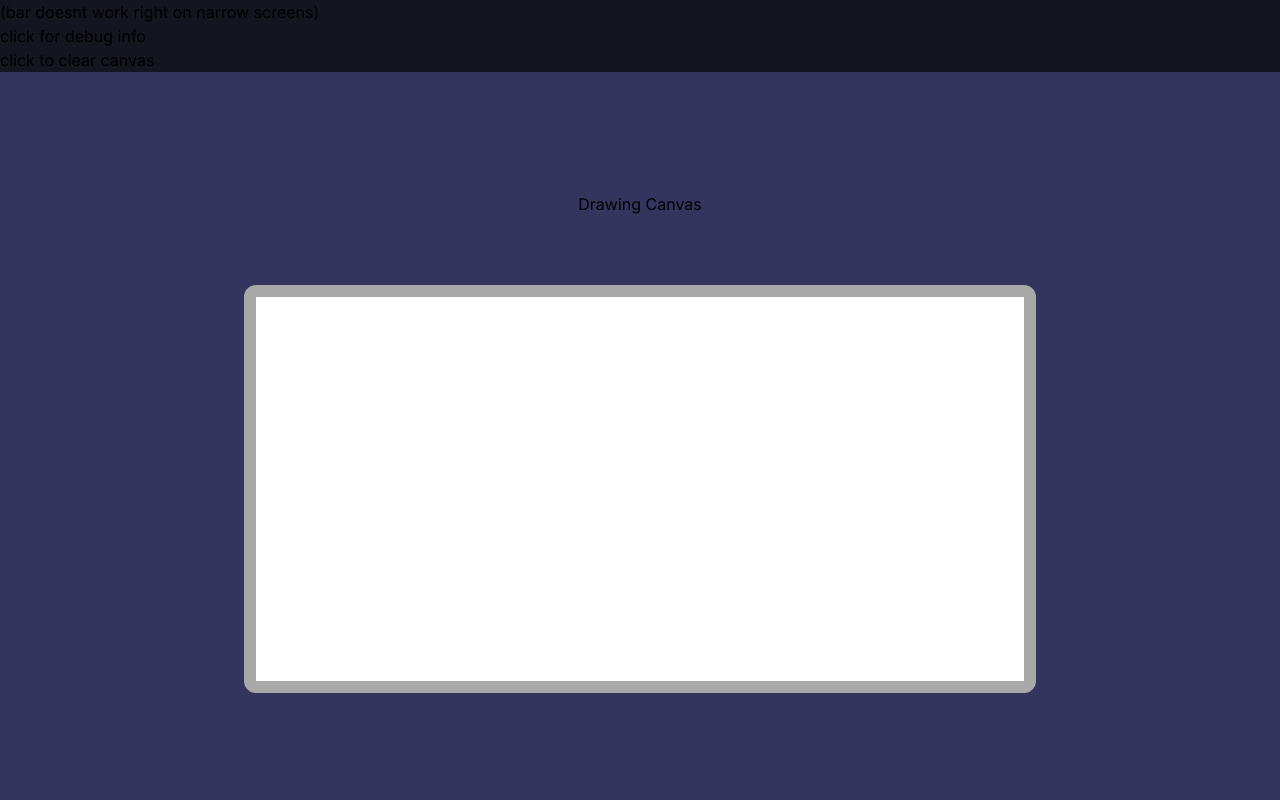
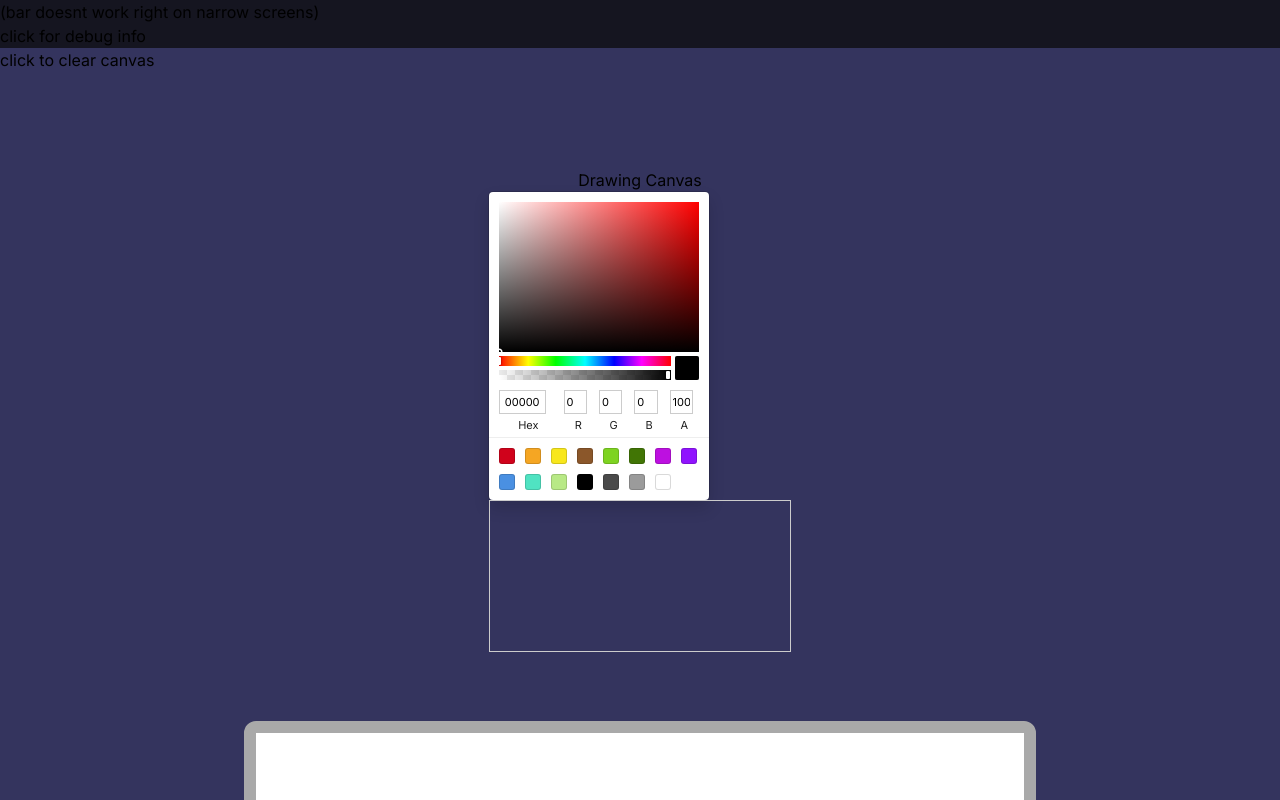
Before and after one commit to pixe-art/pix-e-web, a Next.js app: page /art-tool in a window 1280 px wide. Shown: the top 800 px of the page. Built offline with nearby package versions, Linux system fonts and the light colour scheme.

Commit message:
react color palette

```diff
--- /dev/null
+++ b/src/app/art-tool/colorPalette.jsx
@@ -0,0 +1,8 @@
+import React from 'react';
+import { SketchPicker } from 'react-color';
+
+const ColorPalette = ({color, onChangeComplete}) => (
+    <SketchPicker color = {color} onChangeComplete = {onChangeComplete} />
+);
+
+export default ColorPalette;
--- a/src/app/art-tool/view.jsx
+++ b/src/app/art-tool/view.jsx
@@ -2,26 +2,16 @@
 import "../globals.css"
 import "./tempStyles.css"
 import { getCords } from "@/utilities";
+import React,{useState} from "react";
+import ColorPalette from "./colorPalette";
+import { SketchPicker } from 'react-color';
 
 function ArtTool() {
-    return(
-        <div className="parent" onMouseUp={checkResetEvent}>
-            <div className="topbar">
-                <h1>(bar doesnt work right on narrow screens)</h1>
-                <button onClick={debugEvent} type="button">click for debug info</button>
-                <button onClick={clearCanvasEvent} type="button">click to clear canvas</button>
-            </div>
-            <div className="content">
-                <p>Drawing Canvas</p>
-                <canvas className="canvas" id="drawing-area" width="64" height="32" onContextMenu={drawEvent}
-                onMouseDown={drawEvent} onMouseMove={mouseDragEvent} onTouchStart={touchDrawEvent} onTouchMove={touchDragEvent}>
-                </canvas>
-            </div>
+    const [color, setColor] = useState("#000000"); // default color (black)
 
-        </div>
-    );
-}
-export default ArtTool;
+    const handleChangeComplete = (color) => {
+        setColor(color.hex);
+    };
 
     //global variables
     let mouseCheck = false;
@@ -112,3 +102,26 @@ function touchDragEvent(event) {
         console.log(event);
         touchDrawEvent(event)
     }
+
+    return(
+        <div className="parent" onMouseUp={checkResetEvent}>
+            <div className="topbar">
+                <h1>(bar doesnt work right on narrow screens)</h1>
+                <button onClick={debugEvent} type="button">click for debug info</button>
+                <button onClick={clearCanvasEvent} type="button">click to clear canvas</button>
+            </div>
+            <div className="content">
+                <p>Drawing Canvas</p>
+                <div>
+                <SketchPicker color={color} onChangeComplete={handleChangeComplete} />
+                <canvas style={{ border: '1px solid #ccc' }} /* Your canvas attributes and event handlers */ />
+                </div>
+                <canvas className="canvas" id="drawing-area" width="64" height="32" onContextMenu={drawEvent}
+                onMouseDown={drawEvent} onMouseMove={mouseDragEvent} onTouchStart={touchDrawEvent} onTouchMove={touchDragEvent}>
+                </canvas>
+            </div>
+
+        </div>
+    );
+    }
+    export default ArtTool;
```
Also changed, not shown: package.json (+5 -4 lines), 1 other file (tests, documents, lock files or other folders). Lines whose indentation alone changed are shown as unchanged.
